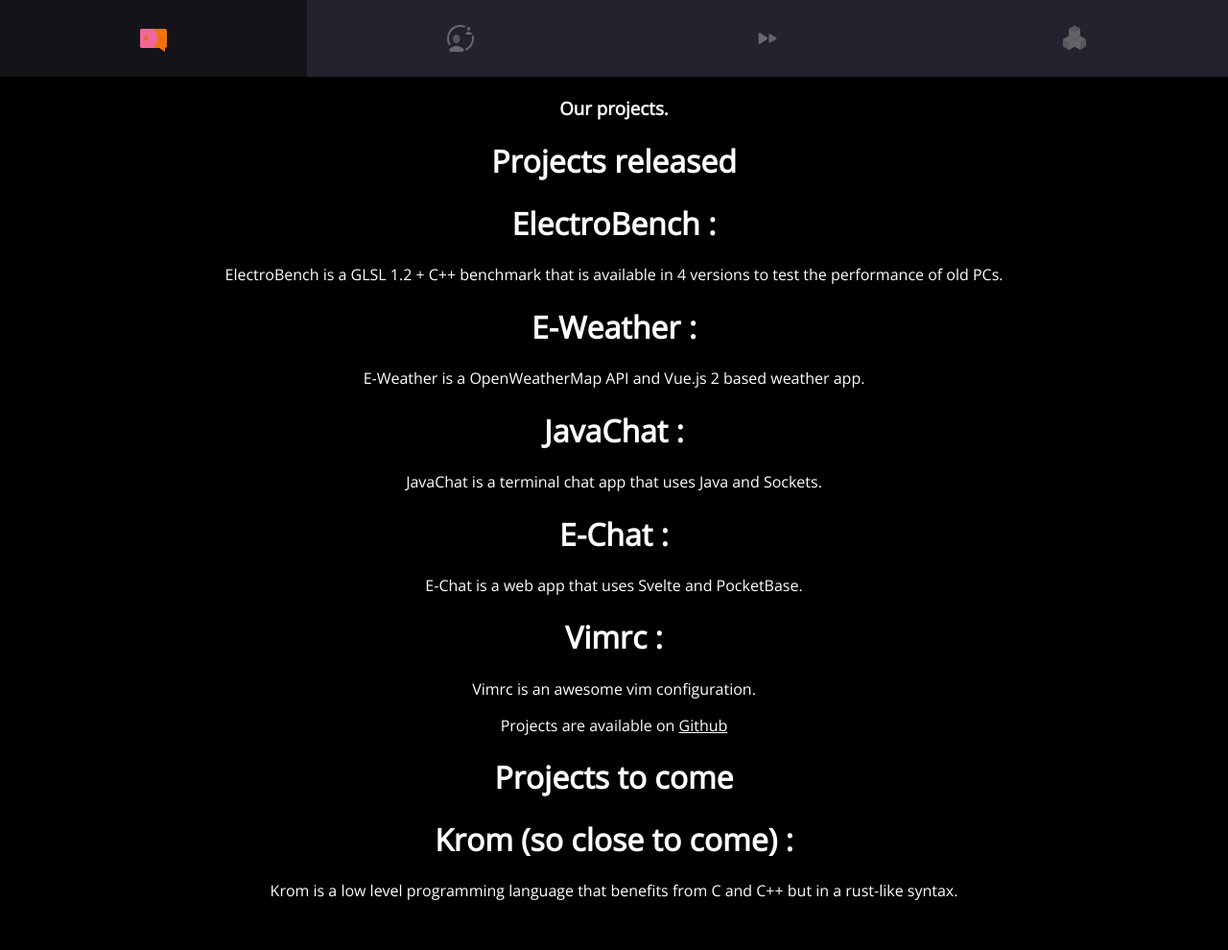
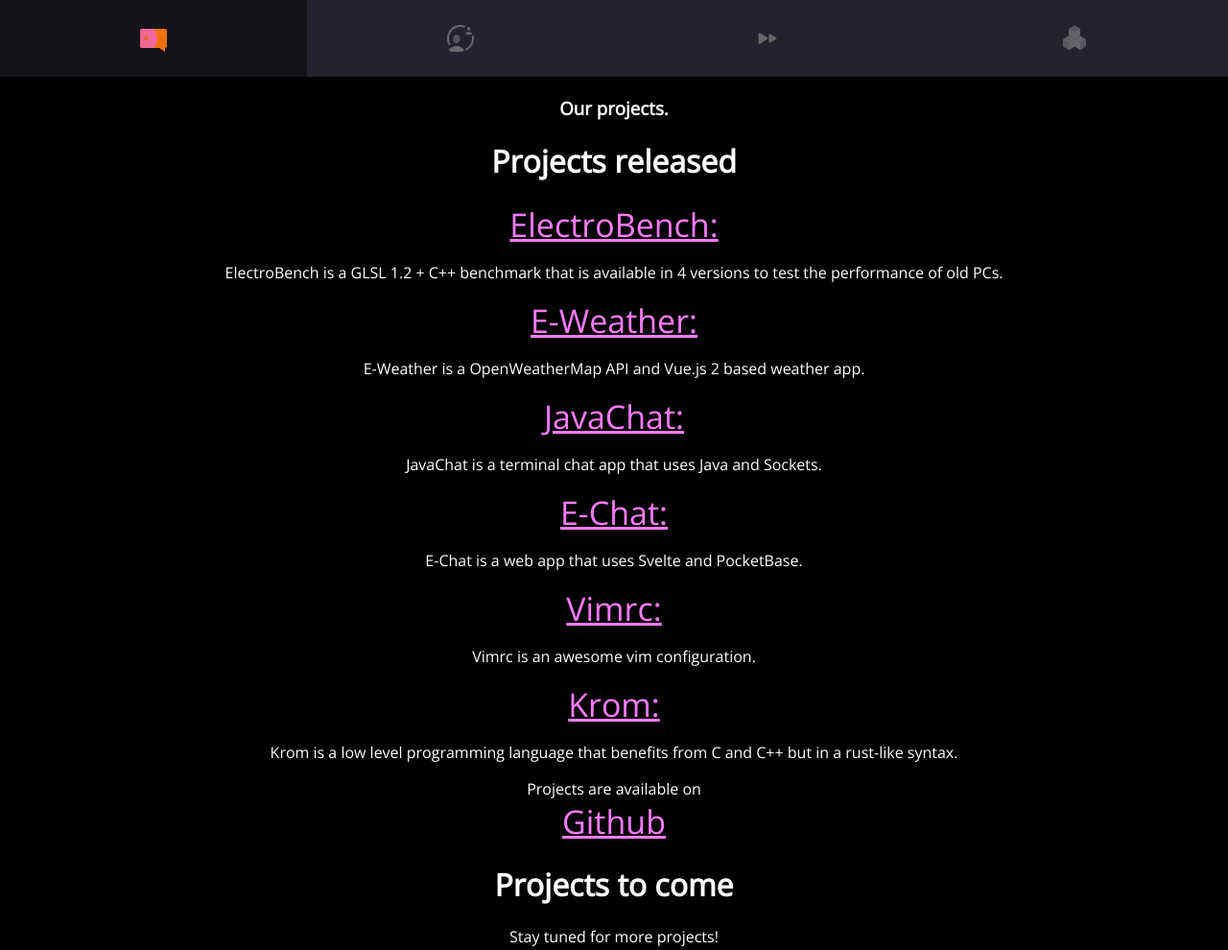
Before and after one commit to yousif-saif/Electron, a plain HTML site: page html/projects.html in a window 1280 px wide. Shown: the whole page at 96% size. Before the commit the page ends 955 px from the top, so only its background shows below. Drawn offline with nearby package versions, Linux system fonts and the light colour scheme.

Commit message:
linking projects to its github repos and added Krom project as completed

```diff
--- a/css/projects.css
+++ b/css/projects.css
@@ -6,8 +6,15 @@
     background-color: black;
 }
 
-h1, h3, p, a
+h1, h3, p
 {
     text-align: center;
     color: white;
 }
+
+.projects a {
+    display: block;
+    color: #ff7bff;
+    font-size: 34px;
+    text-align: center;
+}
--- a/html/projects.html
+++ b/html/projects.html
@@ -11,17 +11,22 @@
 </head>
 <body>
     <h3>Our projects.</h3>
-    <p>
+    <div class="projects">
         <h1>Projects released</h1>
-        <h1>ElectroBench : </h1><p>ElectroBench is a GLSL 1.2 + C++ benchmark that is available in 4 versions to test the performance of old PCs.</p>
-        <h1>E-Weather : </h1><p>E-Weather is a OpenWeatherMap API and Vue.js 2 based weather app.</p>
-        <h1>JavaChat : </h1><p>JavaChat is a terminal chat app that uses Java and Sockets.</p>
-        <h1>E-Chat : </h1><p>E-Chat is a web app that uses Svelte and PocketBase.</p>
-        <h1>Vimrc : </h1><p>Vimrc is an awesome vim configuration.</p>
+
+        <a href="https://github.com/AyoubCoding21/ElectroBench" target="_blank">ElectroBench: </a><p>ElectroBench is a GLSL 1.2 + C++ benchmark that is available in 4 versions to test the performance of old PCs.</p>
+        <a href="https://github.com/AyoubCoding21/E-Weather" target="_blank">E-Weather: </a><p>E-Weather is a OpenWeatherMap API and Vue.js 2 based weather app.</p>
+        <a href="https://github.com/AyoubCoding21/JavaChat" target="_blank">JavaChat: </a><p>JavaChat is a terminal chat app that uses Java and Sockets.</p>
+        <a href="https://github.com/AyoubCoding21/E-Chat" target="_blank">E-Chat: </a><p>E-Chat is a web app that uses Svelte and PocketBase.</p>
+        <a href="https://github.com/AyoubCoding21/Vimrc" target="_blank">Vimrc: </a><p>Vimrc is an awesome vim configuration.</p>
+        <a href="https://github.com/AyoubCoding21/Krom" target="_blank">Krom: </a><p>Krom is a low level programming language that benefits from C and C++ but in a rust-like syntax.</p>
+
+
         <p>Projects are available on <a href="https://github.com/AyoubCoding21/">Github</a></p>
         <h1>Projects to come</h1>
-        <h1>Krom (so close to come) : </h1><p>Krom is a low level programming language that benefits from C and C++ but in a rust-like syntax.</p>
-    </p>
+        <p>Stay tuned for more projects!</p>
+
+    </div>
 
     <script src="../nav_include.js"></script>
 
```
Also changed, not shown: index.html (renamed from html/index.html, +2 -2 lines).
